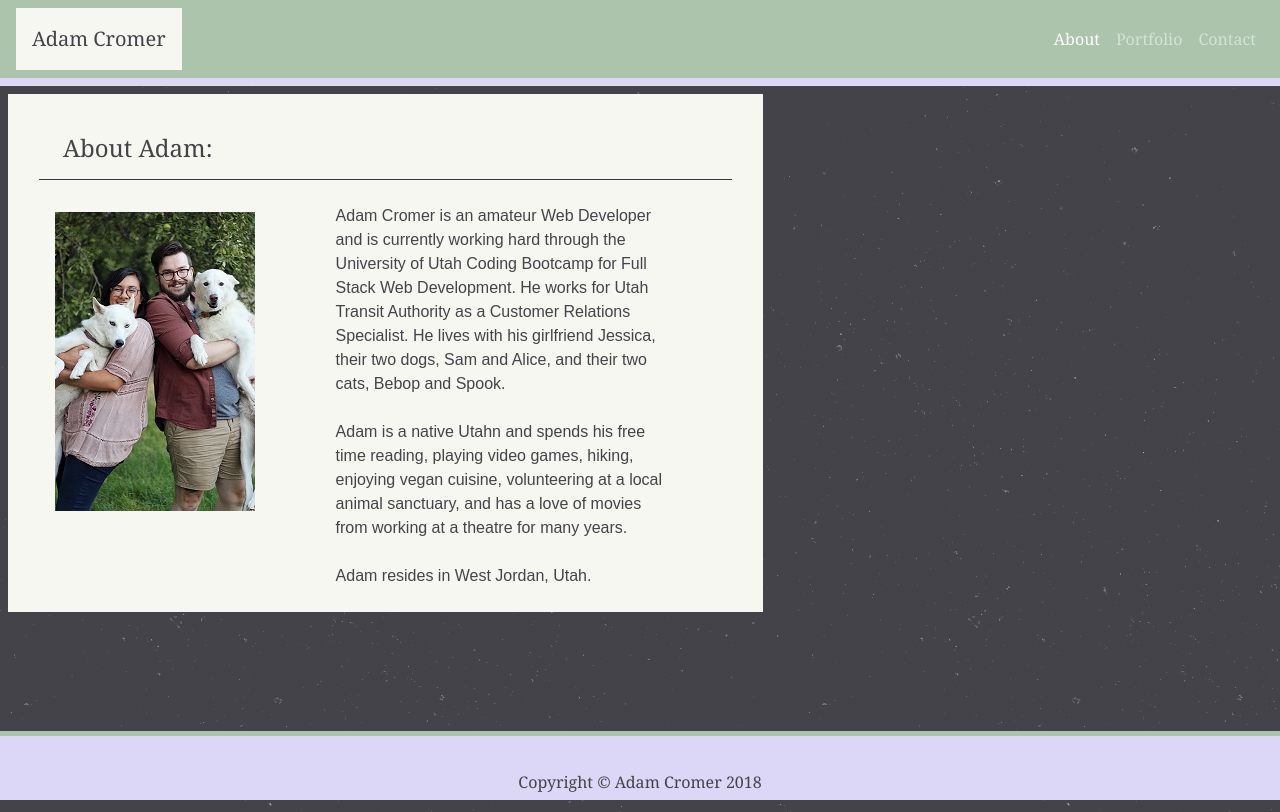
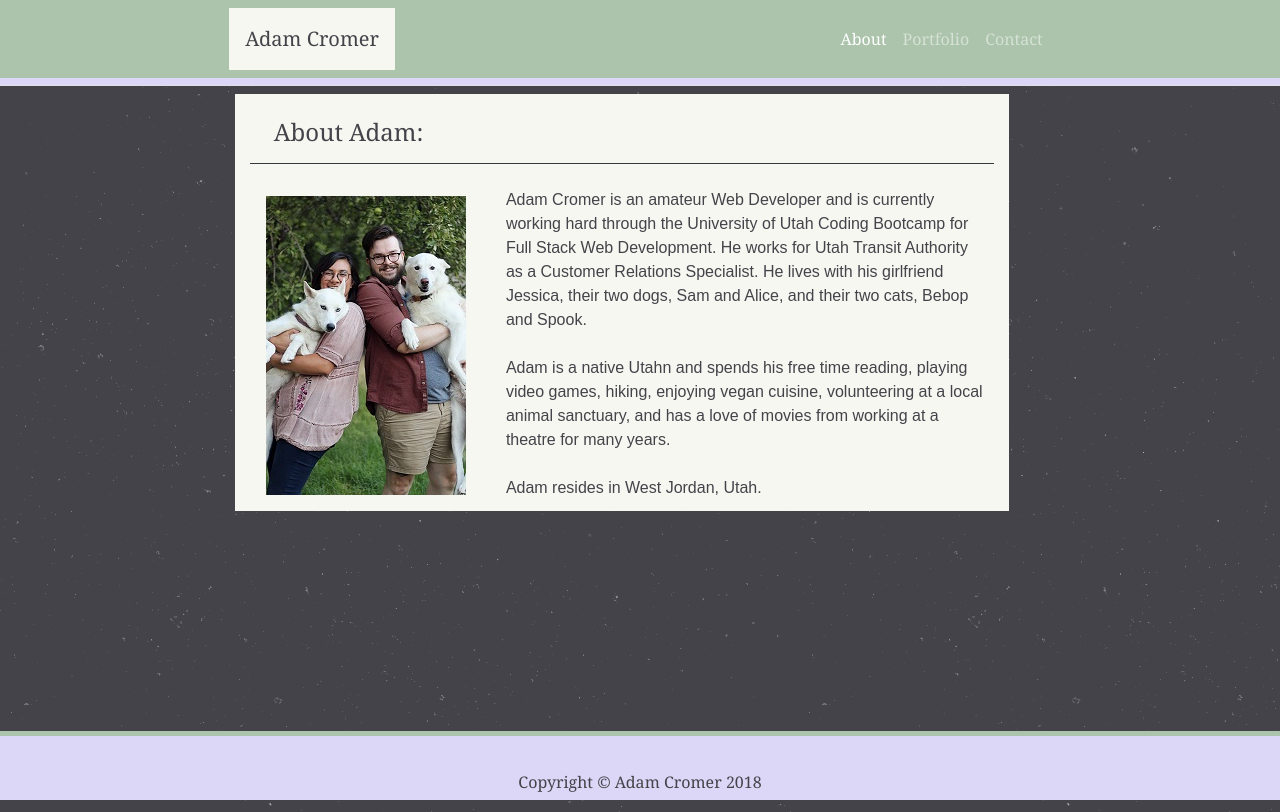
Before and after one commit to adamcromer/Bootstrap-Portfolio, a plain HTML site: page index.html in a window 1280 px wide. Drawn offline with nearby package versions, Linux system fonts and the light colour scheme.

Commit message:
fixed margins all sizes

```diff
--- a/index.html
+++ b/index.html
@@ -18,7 +18,8 @@
 <body class="bg-dark">
     <div class="container-fluid navbar-dark border-bottom ml-0 navbar-header">
         <div class="row fullWidth" id="bg-green">
-            <div class="col-lg-12 col-md-12 col-sm-12 col-xs-12 p-0">
+            <div class="col-lg-2 col-md-2 col-sm-0 col-xs-0"></div>
+            <div class="col-lg-8 col-md-8 col-sm-12 col-xs-12 p-0">
                 <nav class="navbar navbar-expand-lg rounded m-0">
                     <a class="navbar-brand bg-cream p-3 m-0 bm-0 fontSerif" id="blackText" href="#">Adam Cromer</a>
                     <button class="navbar-toggler" type="button" data-toggle="collapse" data-target="#navbarNavAltMarkup" aria-controls="navbarNavAltMarkup" aria-expanded="false" aria-label="Toggle navigation">
@@ -36,21 +37,27 @@
         </div>
     </div>
     <div class="container m-1 p-1">
-        <div class="col-lg-8 col-md-10 col-sm-12 col-xs-12 mb-5 bg-cream">
-            <div class="row p-3">
-                <div class="col-lg-12">
+        <div class="row">
+            <div class="col-lg-2 col-md-2 col-sm-0 col-xs-0">
+            </div>
+            <div class="col-lg-8 col-md-8 col-sm-12 col-xs-12 mb-5 ml-5 bg-cream">
+                <div class="row">
+                    <div class="col-lg-12 col-md-12 col-sm-12 col-xs-12">
                         <h4 class="border-bottom border-dark mt-2 mb-3 pt-3 pb-3 pl-3 pl-4 fontSerif">About Adam:</h4>
                     </div>
-            <div class="col-lg-12 col-md-10 col-xs-12">
-                <div class="col-lg-5 col-md-6 col-sm-12 col-xs-12 p-3 w-75 float-left">
+                </div>
+                <div class="row">
+                    <div class="col-lg-12 col-md-12 col-sm-12 col-xs-12">
+                        <div class="col-lg-4 col-md-6 col-sm-12 col-xs-12 p-3 w-75 float-left">
                             <img alt="Adam and Family" class="img-responsive" src="/Bootstrap-Portfolio/Assets/images/adamfamilytest2.jpg">
                         </div>
-                <div class="col-lg-6 col-md-6 col-sm-12 col-xs-12 p-2 float-left fontSansSerif">
+                        <div class="col-lg-8 col-md-6 col-sm-12 col-xs-12 p-2 float-left fontSansSerif">
                             Adam Cromer is an amateur Web Developer and is currently working hard through the University of Utah Coding Bootcamp for Full Stack Web Development. He works for Utah Transit Authority as a Customer Relations Specialist. He lives with his girlfriend Jessica, their two dogs, Sam and Alice, and their two cats, Bebop and Spook. <br><br>
 
                             Adam is a native Utahn and spends his free time reading, playing video games, hiking, enjoying vegan cuisine, volunteering at a local animal sanctuary, and has a love of movies from working at a theatre for many years. <br><br>
 
                             Adam resides in West Jordan, Utah.
+                        </div>
                     </div>
                 </div>
             </div>
```
Lines whose indentation alone changed are shown as unchanged.
